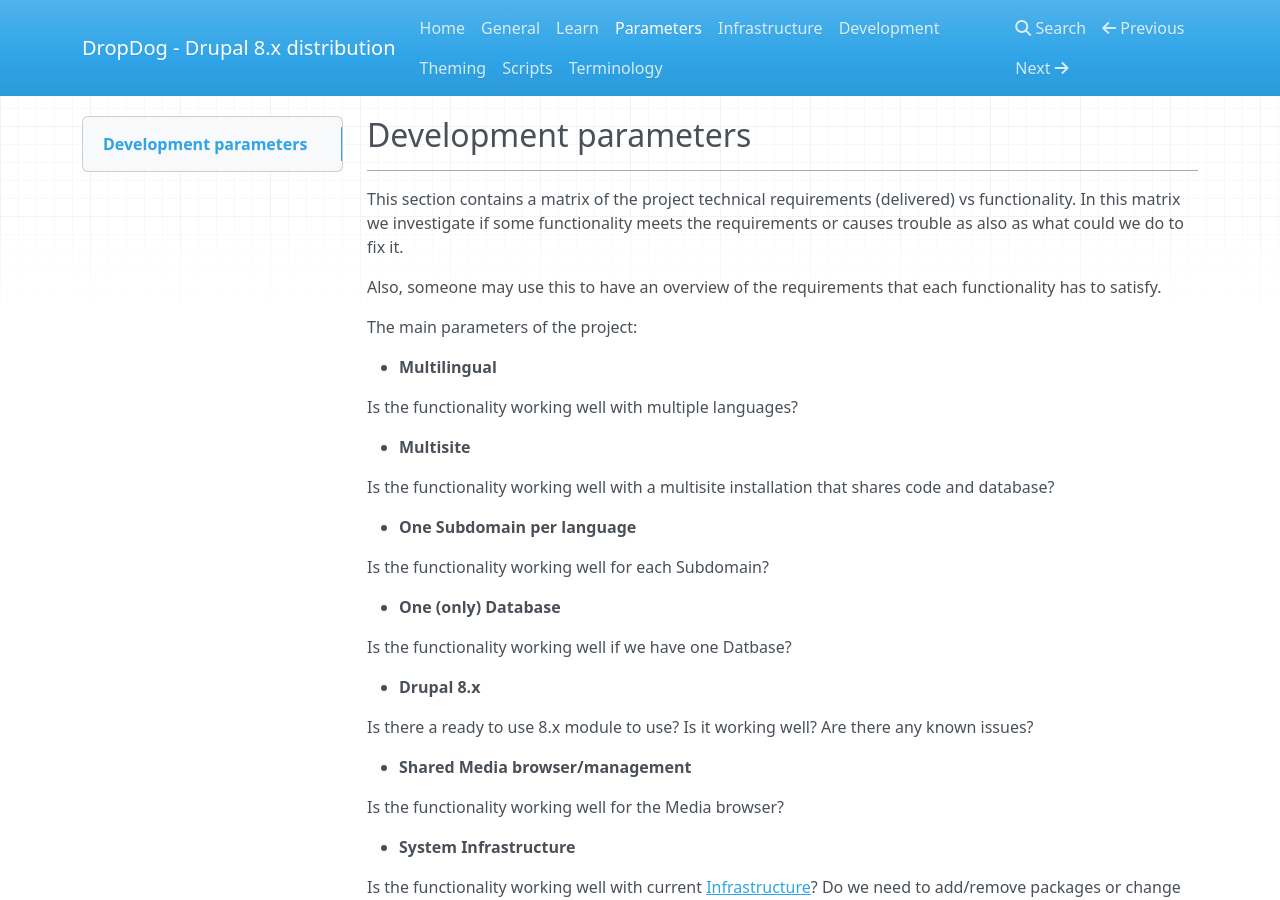
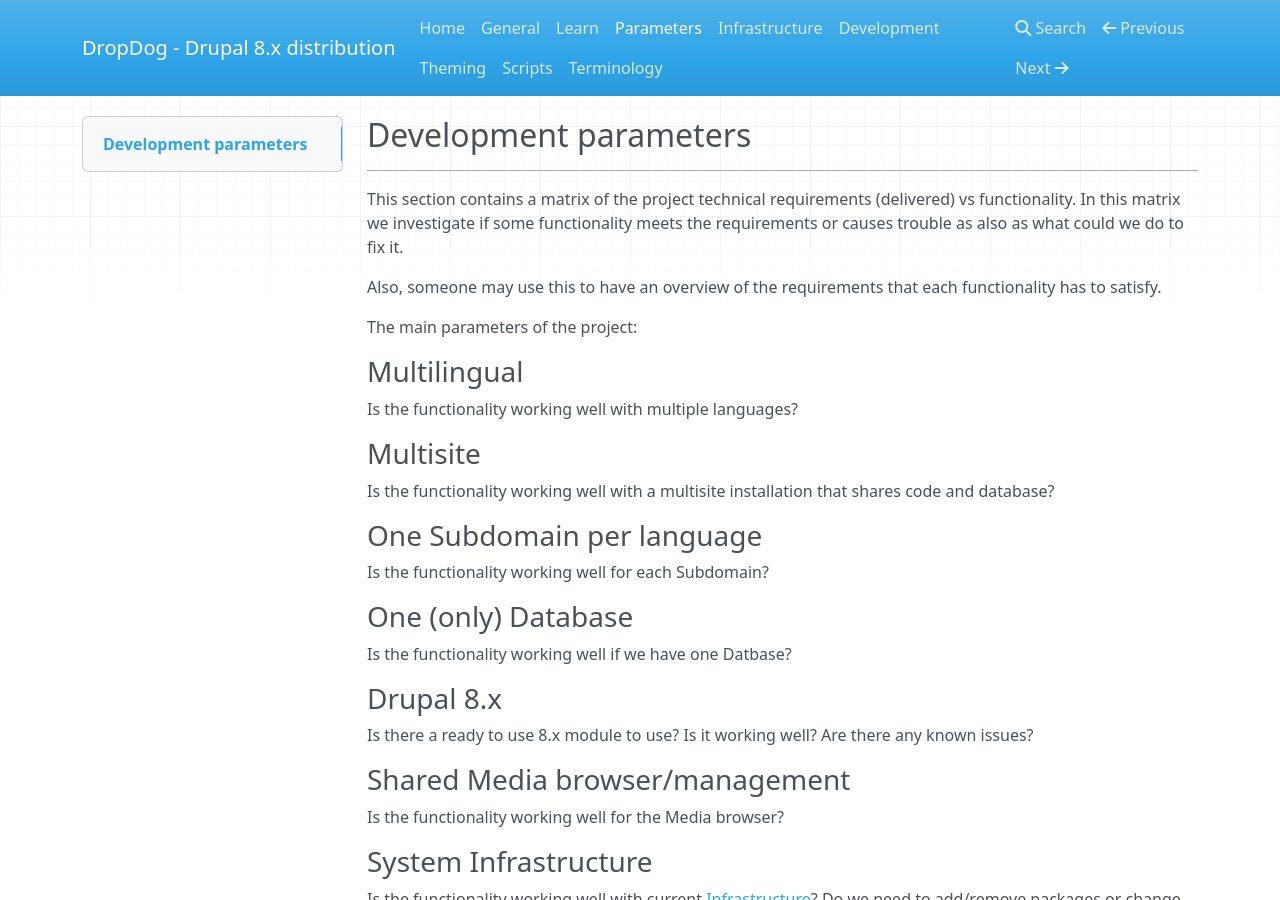
Before and after one commit to dropdog/docs, an MkDocs documentation site: the page built from docs/parameters.md, in a window 1280 px wide and 900 px high. Built offline with MkDocs 1.6.1, drawn with Linux system fonts in a browser that asks for light colours; nearby versions of some CDN libraries; old or Windows-style settings are respelled for this version of MkDocs.

Commit message:
Autocommit

```diff
--- a/docs/parameters.md
+++ b/docs/parameters.md
@@ -7,31 +7,31 @@ Also, someone may use this to have an overview of the requirements that each fun
 
 The main parameters of the project:
 
-- **Multilingual**
+### Multilingual
 
 Is the functionality working well with multiple languages?
 
-- **Multisite**
+### Multisite
 
 Is the functionality working well with a multisite installation that shares code and database?
 
-- **One Subdomain per language**
+### One Subdomain per language
 
 Is the functionality working well for each Subdomain?
 
-- **One (only) Database**
+### One (only) Database
 
 Is the functionality working well if we have one Datbase?
 
-- **Drupal 8.x**
+### Drupal 8.x
 
 Is there a ready to use 8.x module to use? Is it working well? Are there any known issues?
 
-- **Shared Media browser/management**
+### Shared Media browser/management
 
 Is the functionality working well for the Media browser?
 
-- **System Infrastructure**
+### System Infrastructure
 
 Is the functionality working well with current [Infrastructure](infrastructure)? Do we need to add/remove packages or change settings?
 
```
